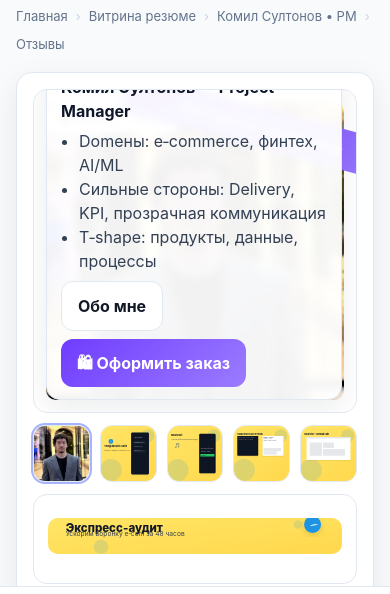
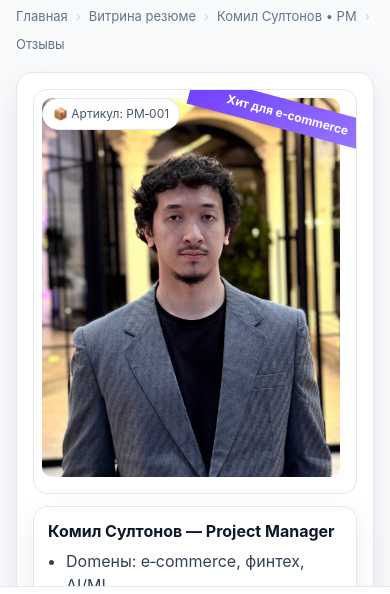
Before and after one commit to kayoooma/uzum_hire_me, a plain HTML site: page index.html in a window 390 px wide. Shown: the part 189-783 px from the top of the page. Drawn offline with Linux system fonts and the light colour scheme.

Commit message:
Update index.html

```diff
--- a/index.html
+++ b/index.html
@@ -137,6 +137,14 @@
     /* для изображений по умолчанию — плавный shimmer пока грузится data:URI */
     .img{background:linear-gradient(90deg,#fff7cc,#fff1a1,#fff7cc);background-size:200% 100%;animation:shimmer 2.2s linear infinite}
     @keyframes shimmer{0%{background-position:200% 0}100%{background-position:-200% 0}}
+      /* FIX: overlay не перекрывает портрет на мобильных */
+    .overlay.outside{position:static; margin:12px 0 0; max-width:100%; backdrop-filter:none}
+    @media (max-width:560px){
+      .hero{aspect-ratio:4/5}
+      .main-photo{inset:8px}
+      .tag{top:8px;left:8px}
+      .ribbon{right:-32px;top:10px;padding:6px 38px;font-size:12px}
+    }
   </style>
 </head>
 <body>
@@ -536,6 +544,27 @@
     function applyCase(key, src){ const c = CASES[key]; if(!c) return; caseTag.textContent = c.tag; caseTitle.textContent = c.title; caseList.innerHTML = c.points.map(p=>`<li>${p}</li>`).join(''); caseLink.href = c.link; if(src) mainPhoto.src = generators[src.split('/').pop()]? generators[src.split('/').pop()](): src; }
     thumbs.forEach(t=>{ t.addEventListener('click',()=>{ thumbs.forEach(x=>x.classList.remove('active')); t.classList.add('active'); applyCase(t.dataset.key, t.dataset.src); }); });
     applyCase('portrait');
+      // === Мобильная перестановка overlay, чтобы не закрывал портрет ===
+    (function(){
+      const heroEl = document.getElementById('hero');
+      const overlay = document.getElementById('caseOverlay');
+      let t;
+      function relocate(){
+        if(window.innerWidth <= 560){
+          if(!overlay.classList.contains('outside')){
+            heroEl.insertAdjacentElement('afterend', overlay);
+            overlay.classList.add('outside');
+          }
+        } else {
+          if(overlay.classList.contains('outside')){
+            heroEl.appendChild(overlay);
+            overlay.classList.remove('outside');
+          }
+        }
+      }
+      window.addEventListener('load', relocate);
+      window.addEventListener('resize', ()=>{ clearTimeout(t); t=setTimeout(relocate, 120); });
+    })();
   </script>
 </body>
 </html>
```
